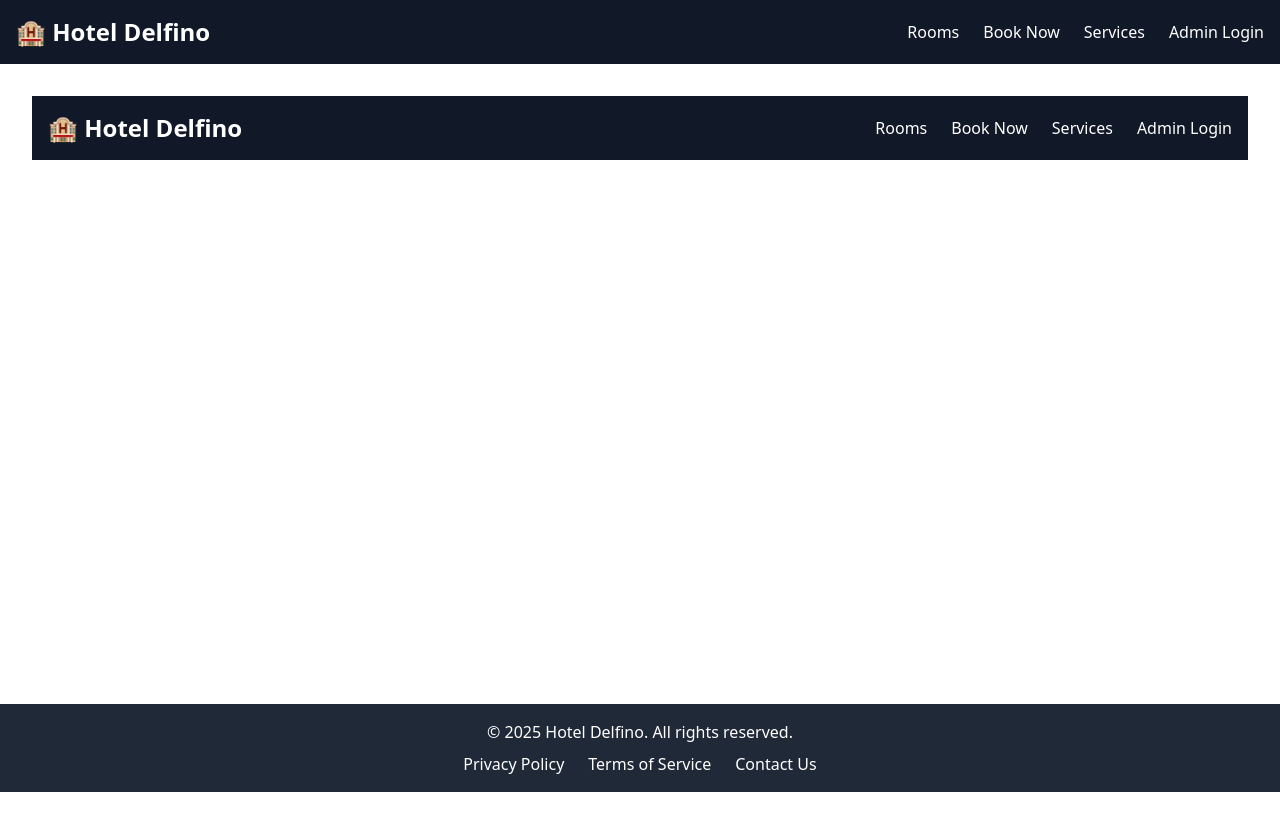
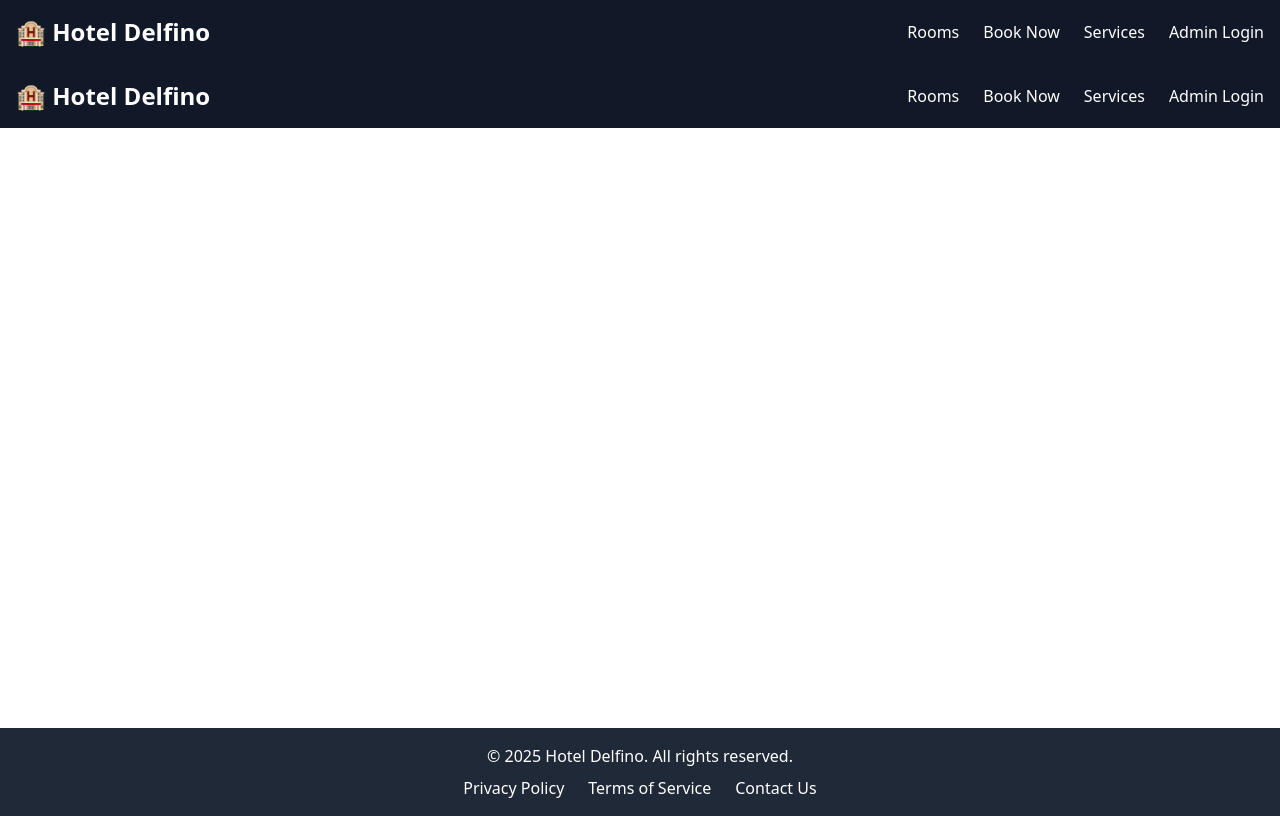
Before and after one commit to delfinjfb/hotel-reservation-project, an Angular app in the folder frontend/: page / in a window 1280 px wide. Built offline with nearby package versions, Linux system fonts and the light colour scheme.

Commit message:
feat: adjust layout and spacing for header, main content, and footer for improved visual consistency

```diff
--- a/frontend/src/app/app.component.html
+++ b/frontend/src/app/app.component.html
@@ -2,12 +2,13 @@
 <app-header></app-header>
 
 <!-- Main Content -->
-<main class="container mx-auto py-10 px-4">
+<main class="container mx-auto px-4 pt-6">
+  <!-- Added pt-6 to space under the header -->
   <router-outlet></router-outlet>
 </main>
 
 <!-- Footer -->
-<footer class="bg-gray-800 text-white py-4">
+<footer class="bg-gray-800 text-white py-4 mt-6">
   <div class="container mx-auto text-center">
     <p>© 2025 Hotel Delfino. All rights reserved.</p>
     <ul class="flex justify-center space-x-6 mt-2">
--- a/frontend/src/app/app.component.scss
+++ b/frontend/src/app/app.component.scss
@@ -2,10 +2,12 @@
 .header {
   background-color: #333;
   color: #fff;
-  padding: 1rem;
+
   display: flex;
   justify-content: space-between;
   align-items: center;
+  margin: 0;
+  padding: 0;
 
   .logo a {
     font-size: 1.5rem;
@@ -34,7 +36,8 @@
 
 /* Main Content */
 main {
-  padding: 2rem;
+  padding: 0; // Remove unnecessary padding
+  margin-top: 0; // Ensure no margin at the top
   min-height: 80vh;
 }
 
```
